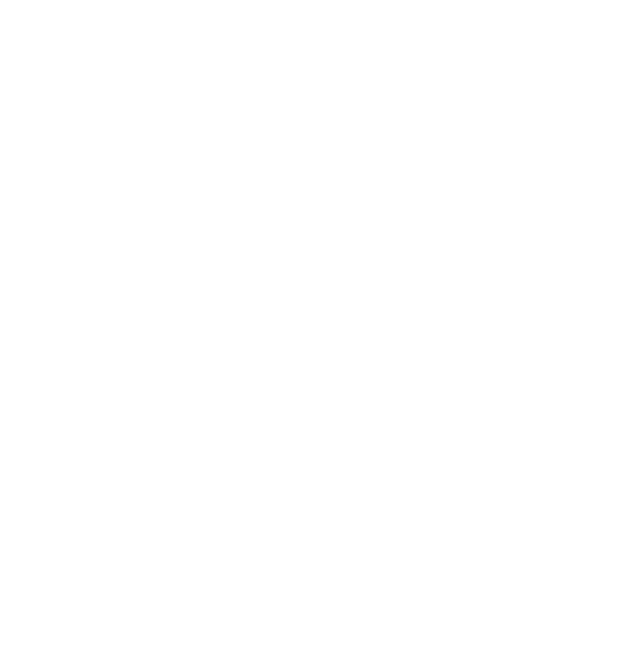
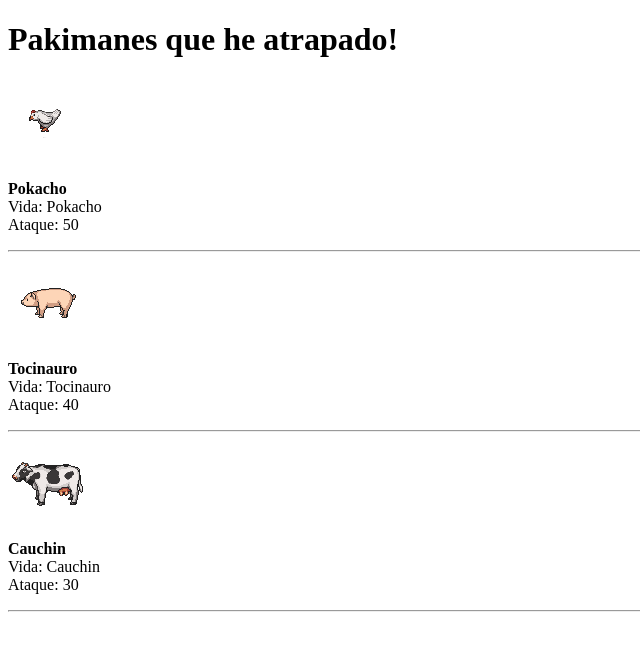
Before and after one commit to sergiovalbuena/html-js, a plain HTML site: page pakiman/index.html in a window 1280 px wide. Shown: the whole page, without its empty margins (0-640 px from the left). Drawn offline with Linux system fonts and the light colour scheme.

Commit message:
pakideck completed and created a file for pakiman class

```diff
--- a/pakiman/index.html
+++ b/pakiman/index.html
@@ -7,6 +7,8 @@
     <title>PakimanDex!</title>
 </head>
 <body>
+    <h1>Pakimanes que he atrapado!</h1>
+    <script src="pakiman.js"></script>
     <script src="paki.js"></script>
 </body>
 </html>
--- a/pakiman/paki.js
+++ b/pakiman/paki.js
@@ -15,24 +15,14 @@ var imagenes =
 */
 
 console.log(imagenes);
-class Pakiman
-{
-    constructor(n, v, a)
-    {
-        this.nombre = n;
-        this.vida = v;
-        this.ataque = a;
-        //this.tipo = "tierra";
-    }
-    hablar()
-    {
-        //alert(this.nombre);
-    }
-}
+
 
 var cauchin = new Pakiman("Cauchin", 100, 30);
 var pokacho = new Pakiman("Pokacho", 80, 50);
 var tocinauro = new Pakiman("Tocinauro", 120, 40);
-console.log(cauchin, pokacho, tocinauro);
+//console.log(cauchin, pokacho, tocinauro);
 
 //pokacho.hablar();
+pokacho.mostrar();
+tocinauro.mostrar();
+cauchin.mostrar();
--- /dev/null
+++ b/pakiman/pakiman.js
@@ -0,0 +1,25 @@
+class Pakiman
+{
+    constructor(n, v, a)
+    {
+        this.imagen = new Image(); //manera de agregar una img en Js
+        this.nombre = n;
+        this.vida = v;
+        this.ataque = a;
+        //this.tipo = "tierra";
+        this.imagen.src= imagenes[this.nombre]; //como hacer el SRC en JS.
+    }
+    hablar()
+    {
+        alert(this.nombre);
+    }
+    mostrar()
+    {
+        document.body.appendChild(this.imagen);//agregar IMG
+        document.write("<p>");
+        document.write("<strong>" + this.nombre + "</strong><br/>");
+        document.write("Vida: " + this.nombre + "<br/>");
+        document.write("Ataque: "+ this.ataque);
+        document.write("</p>" + "<hr/>");
+    }
+}
```
